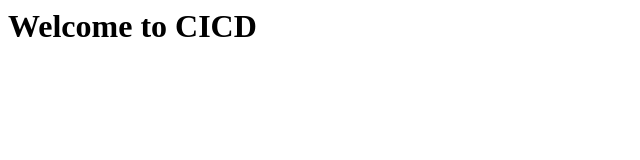
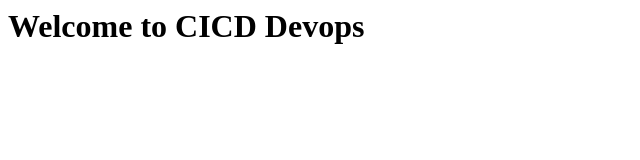
Before and after one commit to lakshith1996/website, a plain HTML site: page index.html in a window 1280 px wide. Shown: the whole page, without its empty margins (0-640 px from the left). Drawn offline with Linux system fonts and the light colour scheme.

Commit message:
changed website

```diff
--- a/index.html
+++ b/index.html
@@ -2,6 +2,6 @@
 <title>jenkins CI/CD pipeline</title>
 
 <body>
-<h1> Welcome to CICD </h1>
+<h1> Welcome to CICD Devops </h1>
 </body>
 </html>
```
Also changed, not shown: 1 other file.
